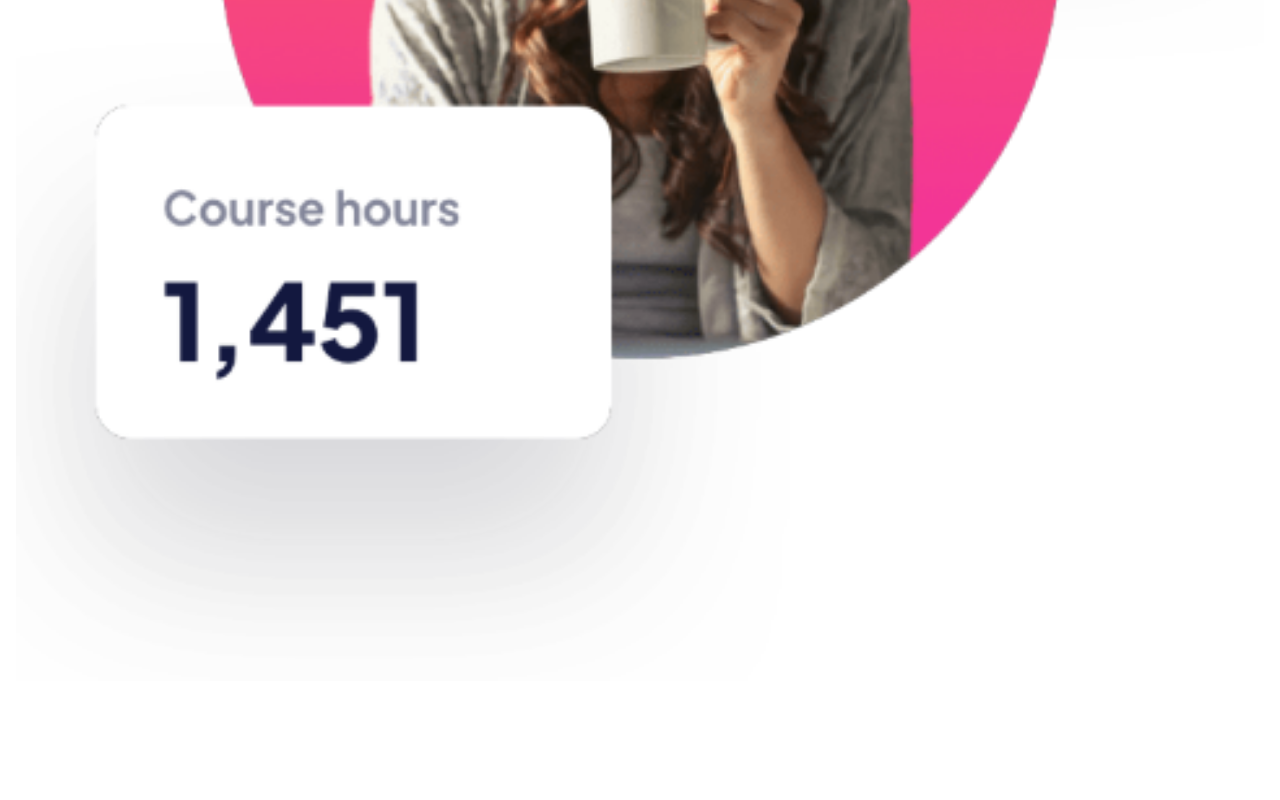
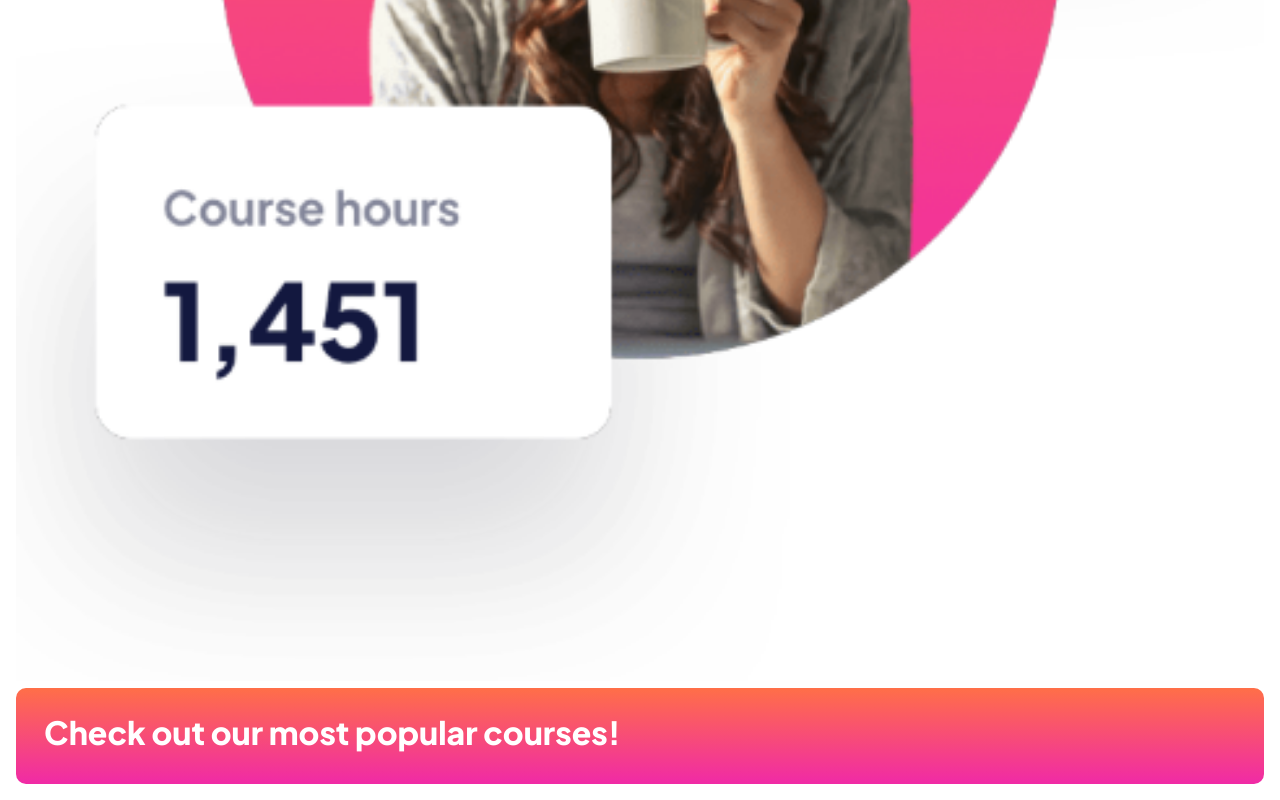
Before and after one commit to ryanbradley-webdev/skilled-e-learning-landing-page, a React (Vite) app: page / in a window 1280 px wide. Shown: the part 961-1761 px from the top of the page. Before the commit the page ends 1665 px from the top, so only its background shows below. Built offline with nearby package versions, Linux system fonts and the light colour scheme.

Commit message:
Add courses section with basic heading.

```diff
--- a/src/App.jsx
+++ b/src/App.jsx
@@ -1,4 +1,5 @@
 import './App.css'
+import Courses from './components/courses/Courses'
 import Header from './components/header/Header'
 import Hero from './components/hero/Hero'
 
@@ -12,6 +13,8 @@ function App() {
 
         <Hero />
 
+        <Courses />
+
       </main>
 
     </>
--- /dev/null
+++ b/src/components/courses/Courses.jsx
@@ -0,0 +1,19 @@
+import styles from './courses.module.css'
+
+export default function Courses() {
+    return (
+        <section>
+
+            <div
+                className={styles.heading}
+            >
+
+                <h3>
+                    Check out our most popular courses!
+                </h3>
+
+            </div>
+
+        </section>
+    )
+}
--- /dev/null
+++ b/src/components/courses/courses.module.css
@@ -0,0 +1,7 @@
+.heading {
+    padding-inline: 28px;
+    padding-block: 24px 32px;
+    color: var(--clr-white);
+    background: var(--gradient-light);
+    border-radius: 10px;
+}
```
